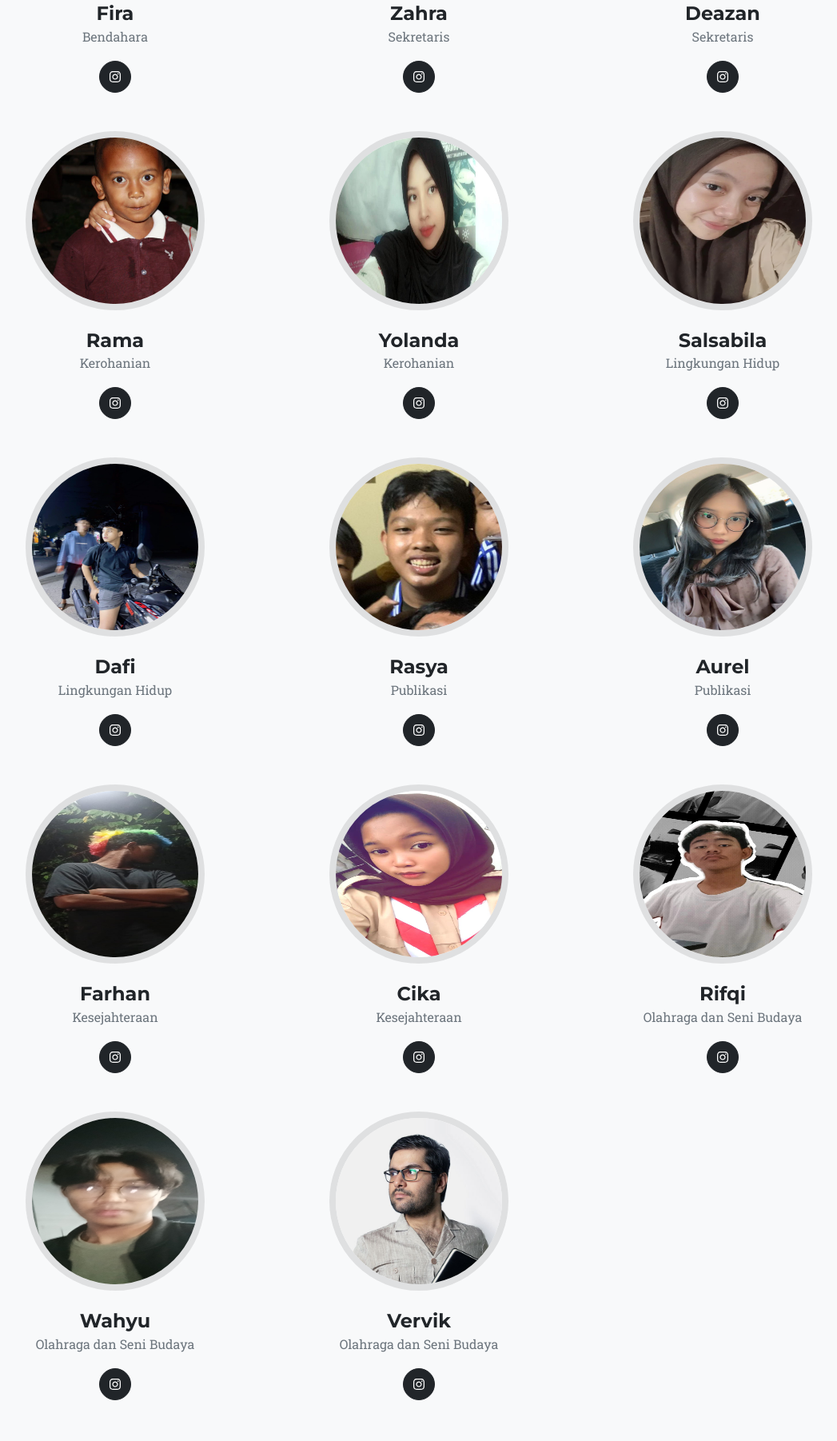
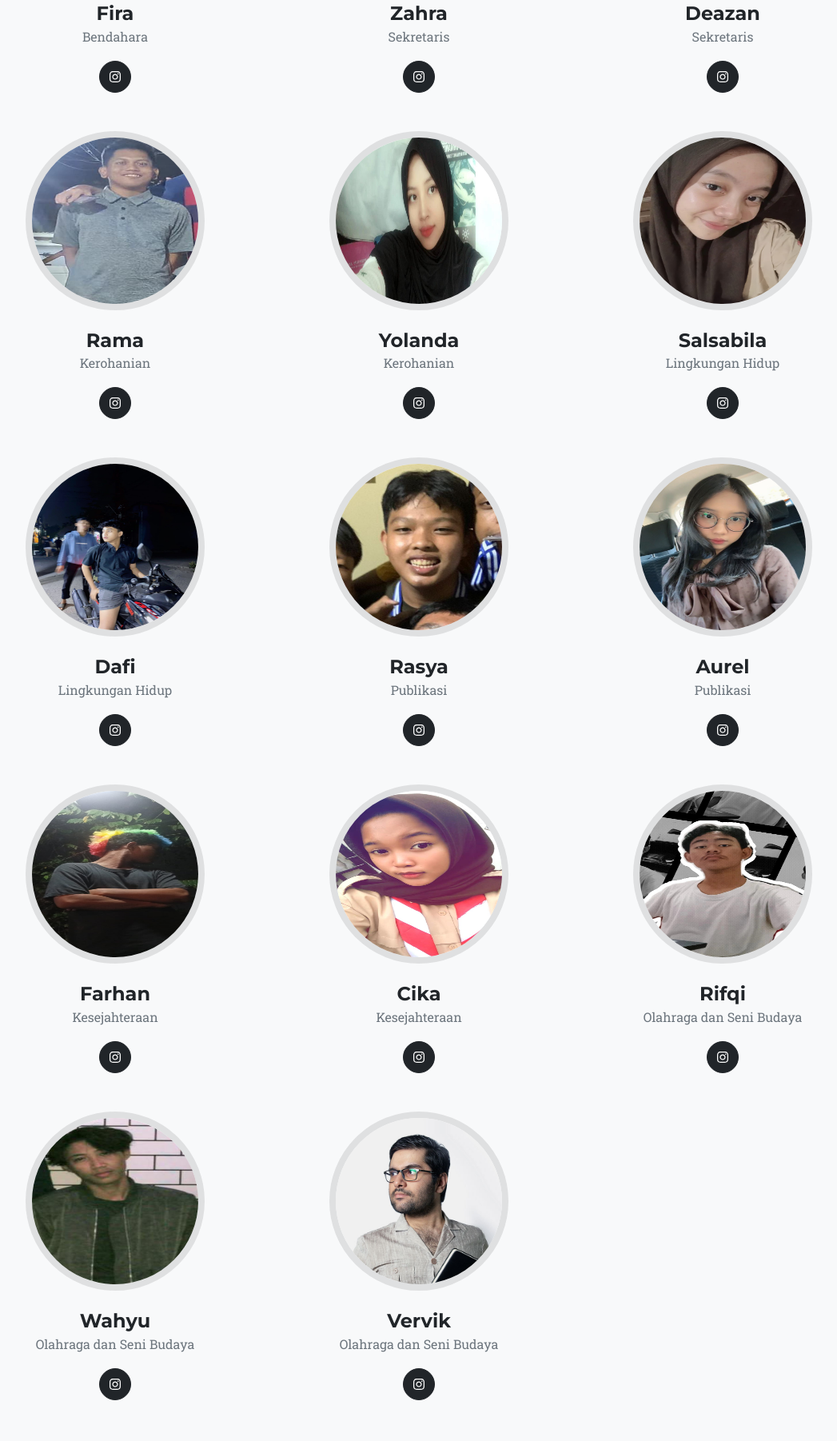
Before and after one commit to Rifqi2603/karangtaruna.github.io, a plain HTML site: page index.html in a window 1280 px wide. Shown: the part 4171-5973 px from the top of the page at 80% size, without its empty margins (116-1163 px from the left). Drawn offline with nearby package versions, Linux system fonts and the light colour scheme.

Commit message:
Update index.html

```diff
--- a/index.html
+++ b/index.html
@@ -197,7 +197,7 @@
                     </div>
                     <div class="col-lg-4">
                         <div class="team-member">
-                            <img class="mx-auto rounded-circle" src="assets/img/rama.jpg" alt="..." />
+                            <img class="mx-auto rounded-circle" src="assets/img/rama2.jpg" alt="..." />
                             <h4>Rama</h4>
                             <p class="text-muted">Kerohanian</p>
                             <a class="btn btn-dark btn-social mx-2" href="https://www.instagram.com/ramadhanisapura1241/" aria-label="Parveen Anand Twitter Profile"><i class="fab fa-instagram"></i></a>
@@ -269,7 +269,7 @@
                     </div>
                     <div class="col-lg-4">
                         <div class="team-member">
-                            <img class="mx-auto rounded-circle" src="assets/img/wahyu.jpg" alt="..." />
+                            <img class="mx-auto rounded-circle" src="assets/img/wahyu2.jpg" alt="..." />
                             <h4>Wahyu</h4>
                             <p class="text-muted">Olahraga dan Seni Budaya</p>
                             <a class="btn btn-dark btn-social mx-2" href="https://www.instagram.com/vvviiiann/" aria-label="Parveen Anand Twitter Profile"><i class="fab fa-instagram"></i></a>
```
